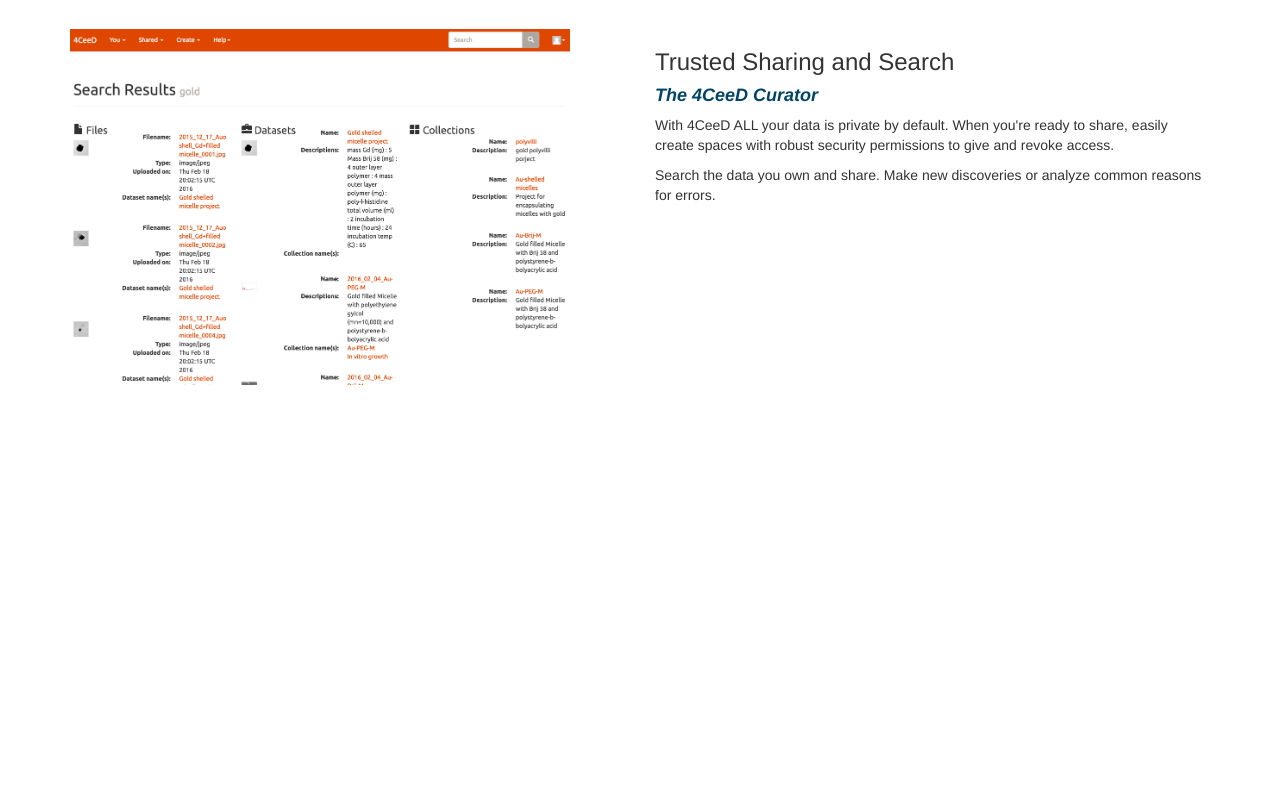
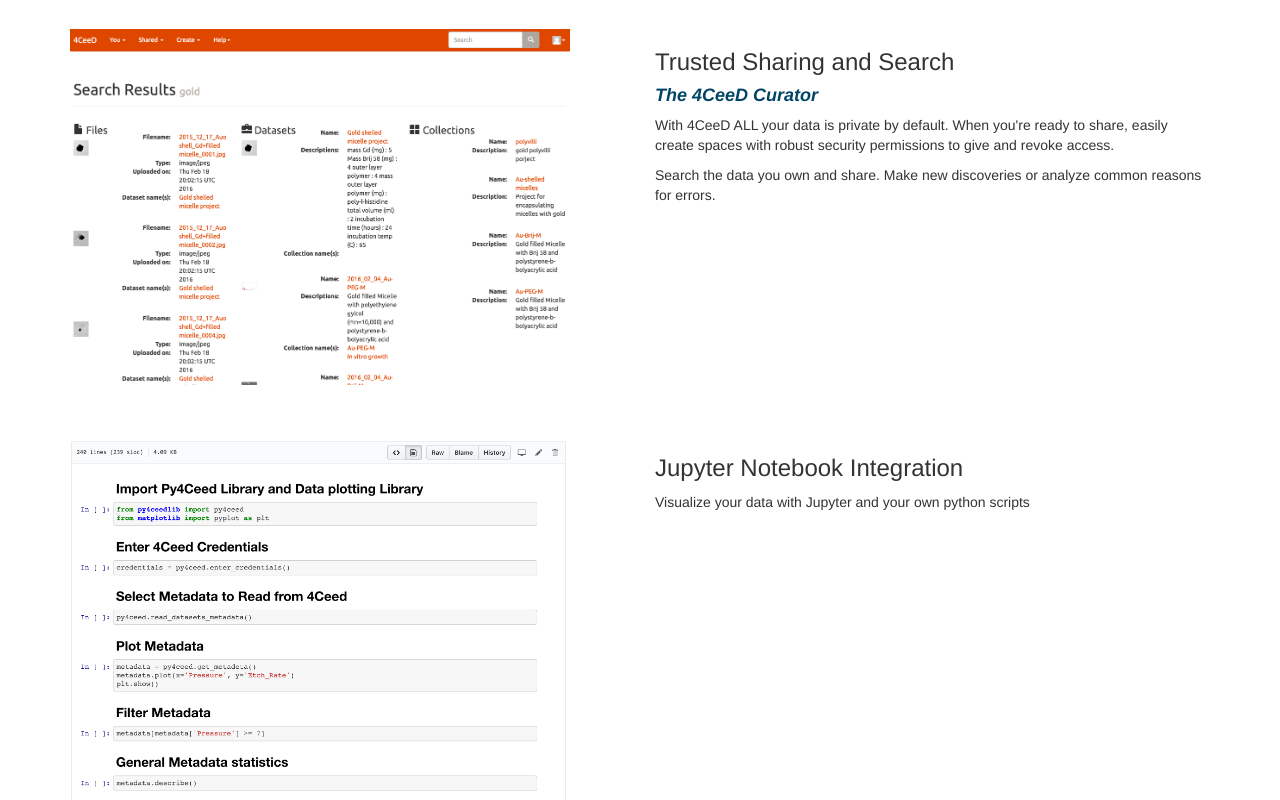
Before and after one commit to 4ceed/4ceed.github.io, a plain HTML site: page index.html in a window 1280 px wide. Shown: the part 1910-2710 px from the top of the page. Before the commit the page ends 2295 px from the top, so only its background shows below. Drawn offline with Linux system fonts and the light colour scheme.

Commit message:
updated jupter panel

```diff
--- a/index.html
+++ b/index.html
@@ -187,6 +187,20 @@
 		</div>
     </div>
 
+    <div class="container">
+    	<div class="row icons_pad">
+    		<div class="col-md-6">
+				<a name="share"></a>
+					<img src="images/notebook.png" width="500" class="img-responsive">
+				</a>
+			</div>
+			<div class="col-md-6">
+					<h3>Jupyter Notebook Integration</h3>
+					<p>Visualize your data with Jupyter and your own python scripts</p>
+			</div>
+		</div>
+    </div>
+
 	<div class="navbar  navbar-fixed-bottom" style="background-color:#f6f7f9;">
 	</div>
 
```
